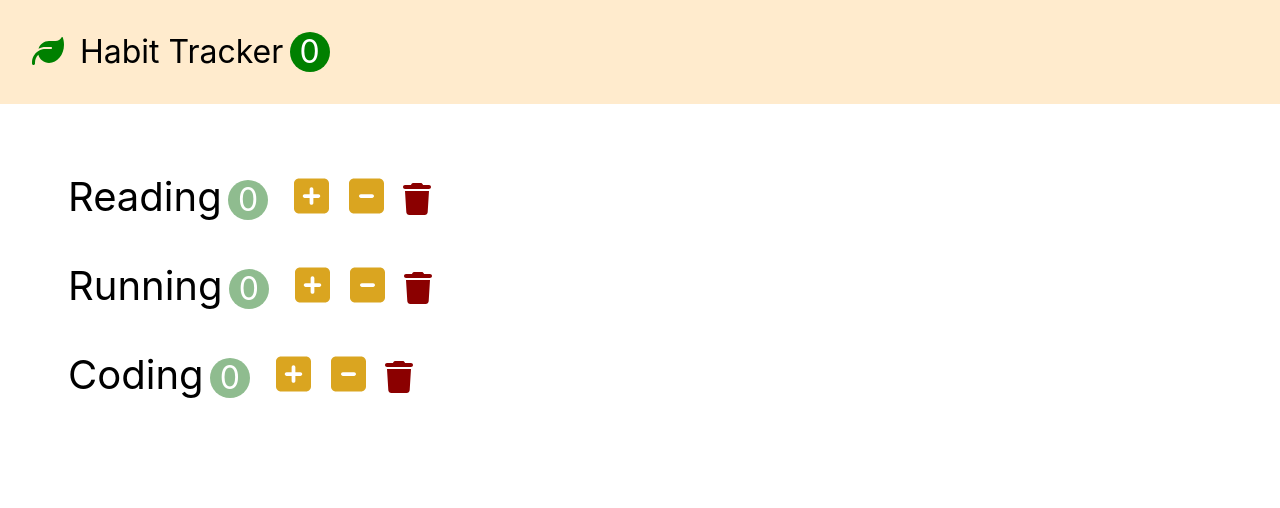
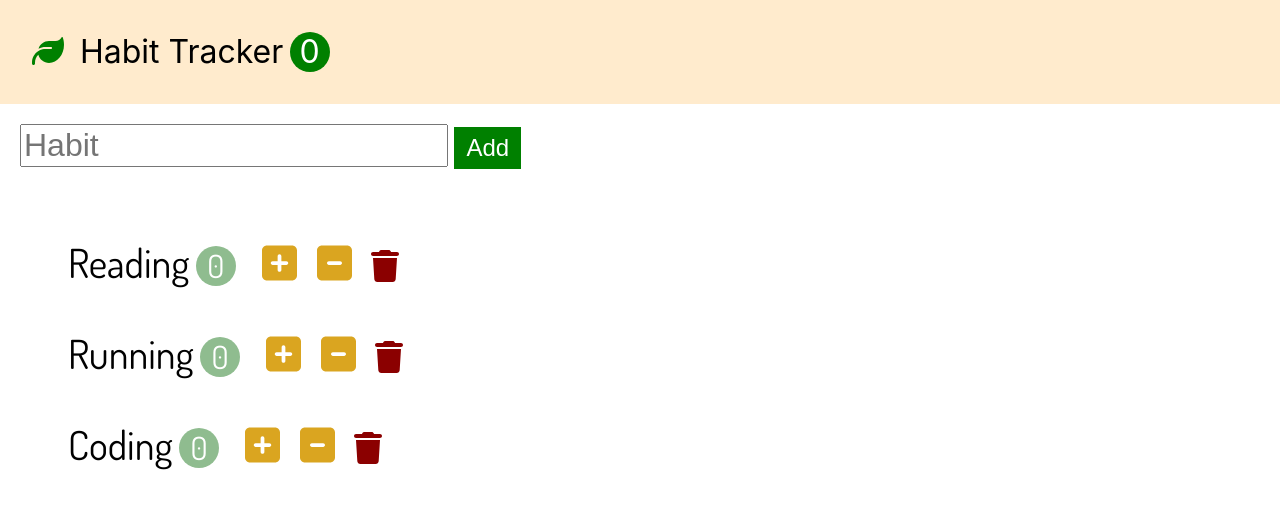
Before and after one commit to hanb613/React-Study, a React (Create React App) app: page / in a window 1280 px wide. Shown: the top 508 px of the page. Built offline with nearby package versions, Linux system fonts and the light colour scheme.

Commit message:
feat: habit 추가 기능

```diff
--- a/src/App.css
+++ b/src/App.css
@@ -1,3 +1,5 @@
+@import url("https://fonts.googleapis.com/css2?family=Dosis&family=Rubik:wght@300&display=swap");
+
 * {
   box-sizing: border-box;
 }
@@ -35,14 +37,18 @@ button {
 .habits {
   padding: 0.5em;
   padding-top: 2em;
+
+  font-family: "Dosis", sans-serif;
 }
 
 .add-input {
   font-size: 2rem;
+  margin-right: 0.2em;
 }
 
-.add-input {
-  margin-right: 0.2em;
+.add-form {
+  margin-left: 20px;
+  margin-top: 20px;
 }
 
 .add-button {
@@ -51,6 +57,7 @@ button {
   padding: 0.3em 0.5em;
   background-color: green;
   color: white;
+  border: none;
 }
 
 .habit {
--- a/src/app.jsx
+++ b/src/app.jsx
@@ -2,6 +2,7 @@ import React, { Component } from "react";
 import "./app.css";
 import Habits from "./components/habits";
 import Navbar from "./components/navbar";
+import AddForm from "./components/addForm";
 
 class App extends Component {
   state = {
@@ -51,6 +52,7 @@ class App extends Component {
         <Navbar
           totalCount={this.state.habits.filter((item) => item.count > 0).length}
         />
+        <AddForm onAdd={this.handleAdd} />
         <Habits
           habits={this.state.habits}
           onIncrement={this.handleIncrement}
--- /dev/null
+++ b/src/components/addForm.jsx
@@ -0,0 +1,30 @@
+import React, { Component } from "react";
+
+class AddForm extends Component {
+  // formRef = React.createRef();
+  inputRef = React.createRef();
+
+  onSubmit = (event) => {
+    event.preventDefault();
+    const name = this.inputRef.current.value;
+    name && this.props.onAdd(name);
+    this.inputRef.current.value = "";
+    // this.formRef.current.reset();
+  };
+
+  render() {
+    return (
+      <form ref={this.formRef} className="add-form" onSubmit={this.onSubmit}>
+        <input
+          ref={this.inputRef}
+          type="text"
+          className="add-input"
+          placeholder="Habit"
+        />
+        <button className="add-button">Add</button>
+      </form>
+    );
+  }
+}
+
+export default AddForm;
--- a/src/components/habits.jsx
+++ b/src/components/habits.jsx
@@ -1,9 +1,11 @@
 import React, { Component } from "react";
+import AddForm from "./addForm";
 import Habit from "./habit";
 
 class Habits extends Component {
   render() {
     return (
+      <>
         <div className="habits">
           <ul>
             {this.props.habits.map((habit) => (
@@ -17,6 +19,7 @@ class Habits extends Component {
             ))}
           </ul>
         </div>
+      </>
     );
   }
 }
```
Lines whose indentation alone changed are shown as unchanged.
